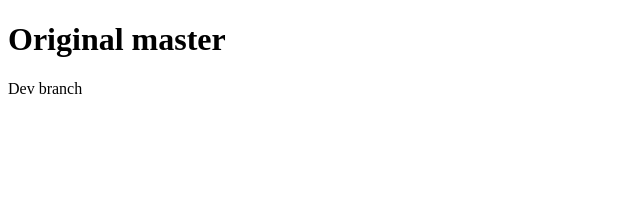
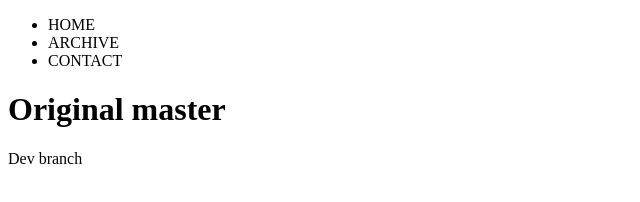
Before and after one commit to 1024ZettaBytes/Branches-test, a plain HTML site: page index.html in a window 1280 px wide. Shown: the whole page, without its empty margins (0-640 px from the left). Drawn offline with Linux system fonts and the light colour scheme.

Commit message:
Menu feature

```diff
--- a/index.html
+++ b/index.html
@@ -5,6 +5,11 @@
     <meta name="viewport" content="width=device-width, initial-scale=1.0">
     <meta http-equiv="X-UA-Compatible" content="ie=edge">
     <title>HOME</title>
+    <ul>
+        <li><a href=""></a>HOME</li>
+        <li><a href=""></a>ARCHIVE</li>
+        <li><a href=""></a>CONTACT</li>
+    </ul>
 </head>
 <body>
     <h1>Original master</h1>
```
